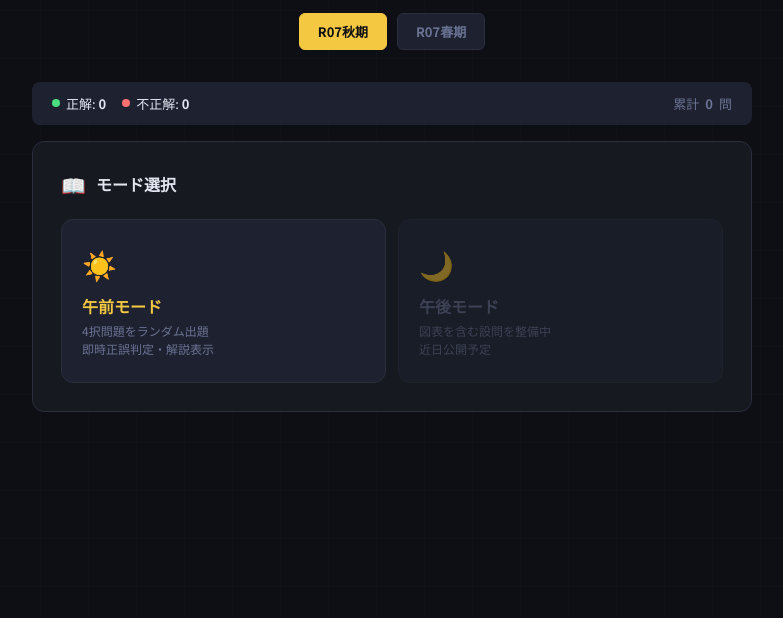
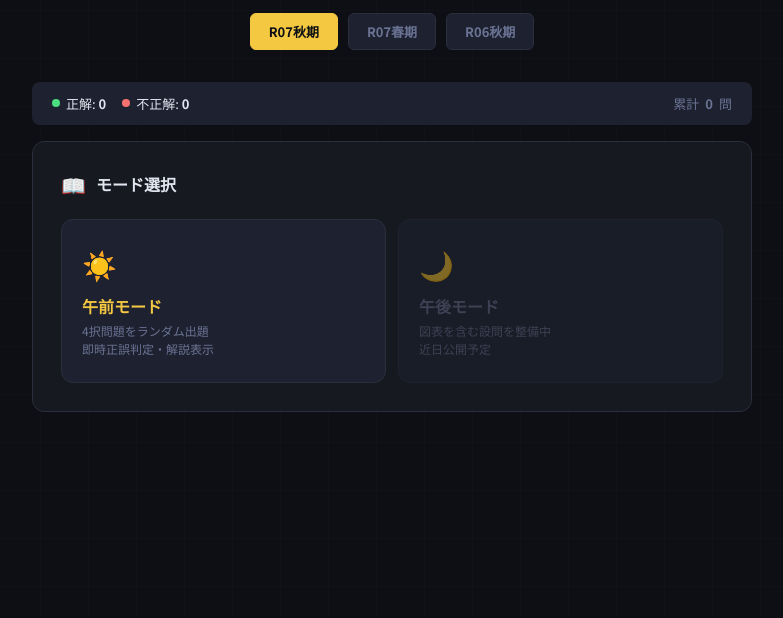
Before and after one commit to tsuyoshin924/ap-study, a plain HTML site: page index.html in a window 1280 px wide. Shown: the part 182-800 px from the top of the page, without its empty margins (248-1031 px from the left). Drawn offline with Linux system fonts and the light colour scheme.

Commit message:
Update index.html

```diff
--- a/index.html
+++ b/index.html
@@ -87,6 +87,8 @@
     <div class="year-selector">
       <button id="btn-r07a" class="year-btn active" onclick="switchYear('r07a')">R07秋期</button>
       <button id="btn-r07s" class="year-btn" onclick="switchYear('r07s')">R07春期</button>
+      <button id="btn-r06a" onclick="switchYear('r06a')" class="year-btn">R06秋期</button>
+
     </div>
   </header>
 
@@ -148,7 +150,9 @@
 const EXAMS = [
   { id: 'r07a', label: 'R07秋期', file: 'data/r07a_am.json' },
   { id: 'r07s', label: 'R07春期', file: 'data/r07s_am.json' },
+  { id: 'r06a', label: 'R06秋期', file: 'data/r06a_am.json' },  // ← 追加
 ];
+
 
 // ━━━━━━━━━━━━━━━━━━━━━━━━━━━━━━
 // 状態
```
